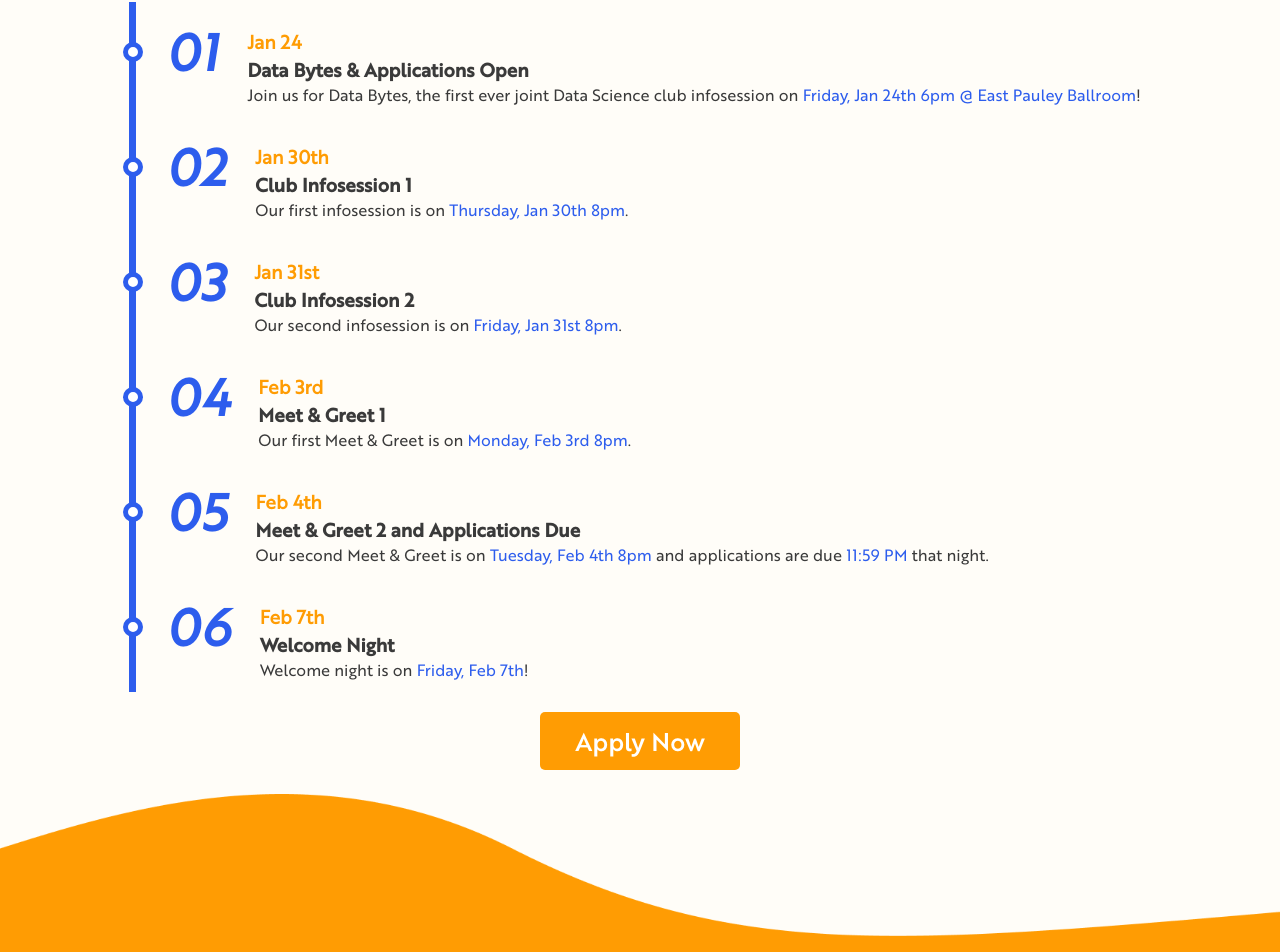
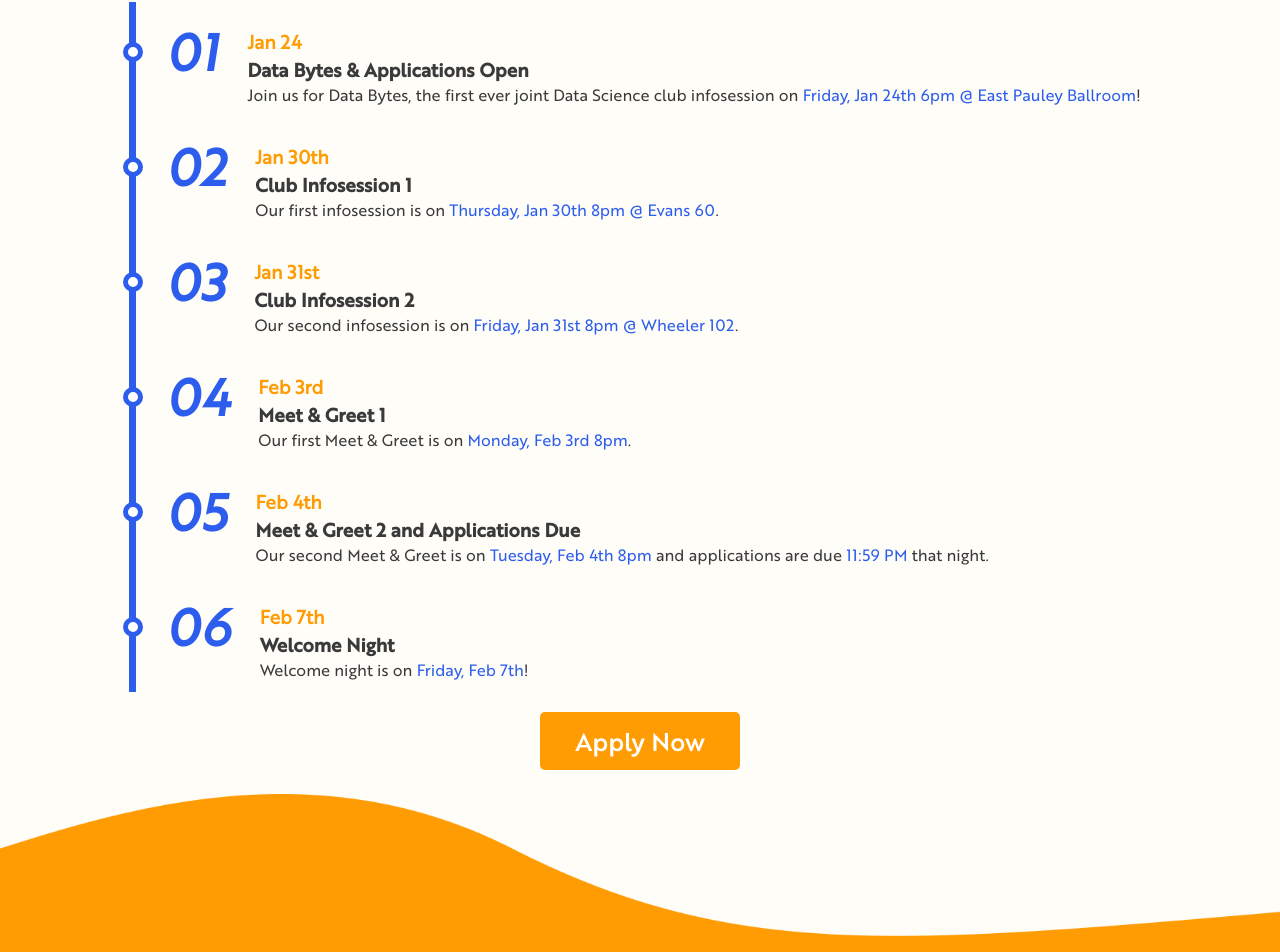
Before and after one commit to openprojectberkeley/frontend, a React (Create React App) app: page /apply in a window 1280 px wide. Shown: the part 873-1825 px from the top of the page. Built offline with nearby package versions, Linux system fonts and the light colour scheme.

Commit message:
dates updated

```diff
--- a/src/components/Apply.js
+++ b/src/components/Apply.js
@@ -158,7 +158,7 @@ export default function Apply() {
                       <div className={styles.content}>
                         <h3 className={styles.date}>Jan 30th</h3>
                         <h3 className={styles.subtitle}>Club Infosession 1</h3>
-                        <p className={styles.information}>Our first infosession is on <span className={styles.blue}>Thursday, Jan 30th 8pm</span>.</p>
+                        <p className={styles.information}>Our first infosession is on <span className={styles.blue}>Thursday, Jan 30th 8pm @ Evans 60</span>.</p>
                       </div>
                     </div>
                   </div>
@@ -168,7 +168,7 @@ export default function Apply() {
                       <div className={styles.content}>
                         <h3 className={styles.date}>Jan 31st</h3>
                         <h3 className={styles.subtitle}>Club Infosession 2</h3>
-                        <p className={styles.information}>Our second infosession is on <span className={styles.blue}>Friday, Jan 31st 8pm</span>.</p>
+                        <p className={styles.information}>Our second infosession is on <span className={styles.blue}>Friday, Jan 31st 8pm @ Wheeler 102</span>.</p>
                       </div>
                     </div>
                   </div>
```
